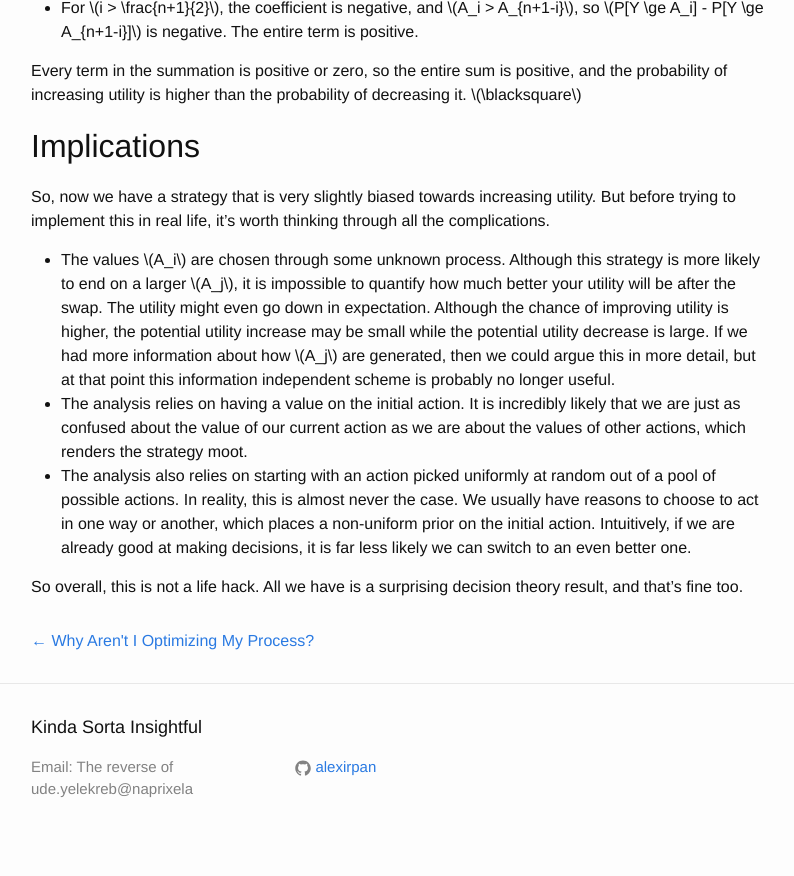
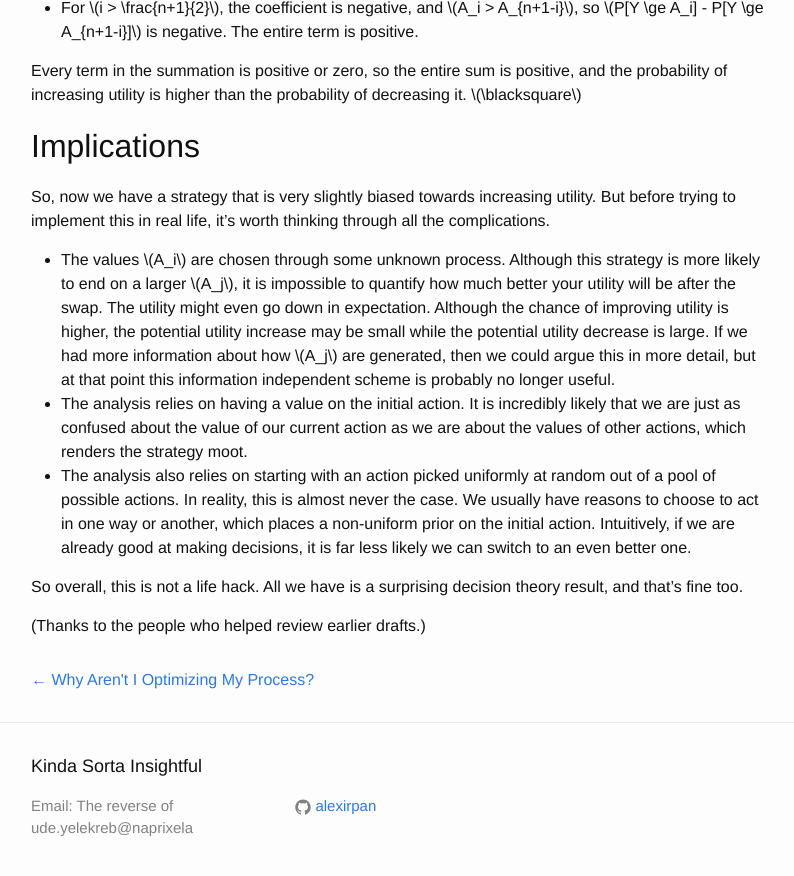
Before and after one commit to alexirpan/alexirpan.github.io, a Jekyll site: the page built from _posts/2015-09-09-the-other-two-envelope-problem.markdown, in a window 1280 px wide and 900 px high, scrolled down 3926 px. Shown: the top 876 px of the window, without its empty margins (239-1033 px from the left). Built offline with Jekyll 4.4.1, drawn with Linux system fonts in a browser that asks for light colours; some of the changed lines change nothing that is shown; some of the changed text lies outside the part shown.

Commit message:
Renaming and adding attribution. Final version.

```diff
--- a/_posts/2015-09-04-the-other-two-envelope-problem.markdown
+++ b/_posts/2015-09-09-the-other-two-envelope-problem.markdown
@@ -1,7 +1,7 @@
 ---
 layout: post
 title:  "The Other Two Envelope Problem"
-date:   2015-09-04  18:00:00
+date:   2015-09-09  21:44:00
 ---
 
 The two envelope problem is a famous problem from decision theory, at least
@@ -229,3 +229,5 @@
 
 So overall, this is not a life hack. All we have is a surprising decision theory
 result, and that's fine too.
+
+(Thanks to the people who helped review earlier drafts.)
```
